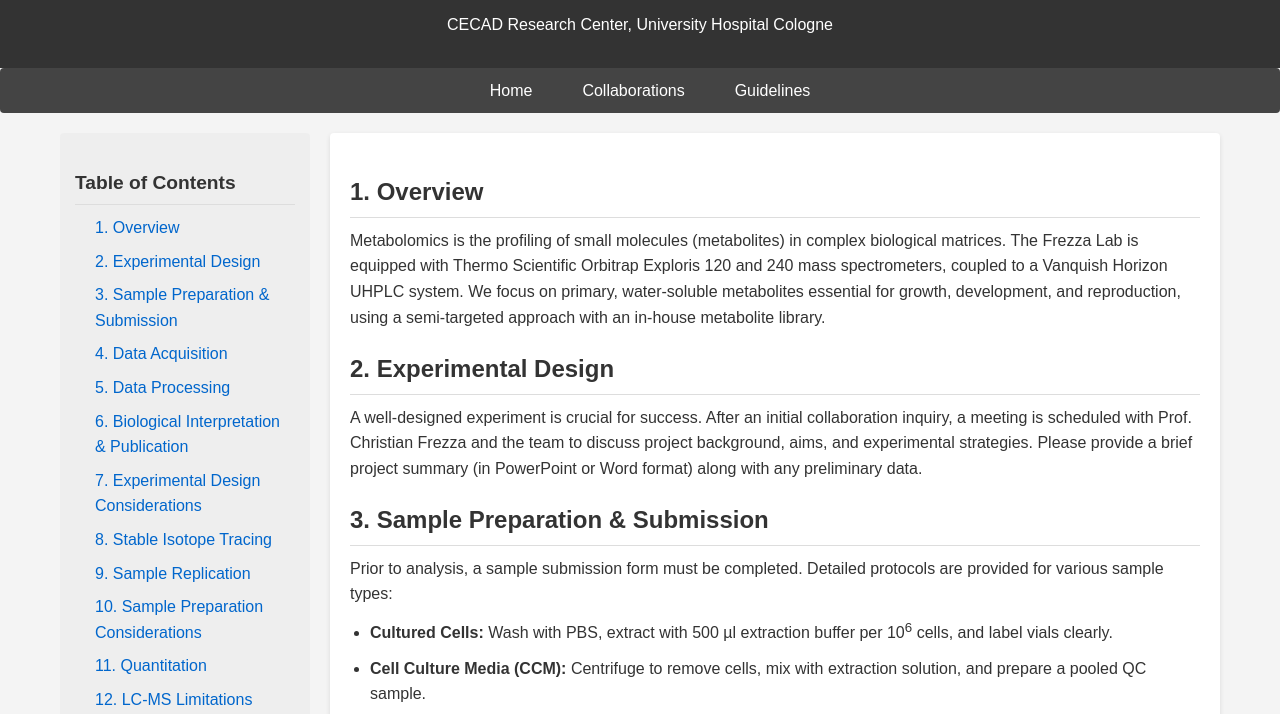
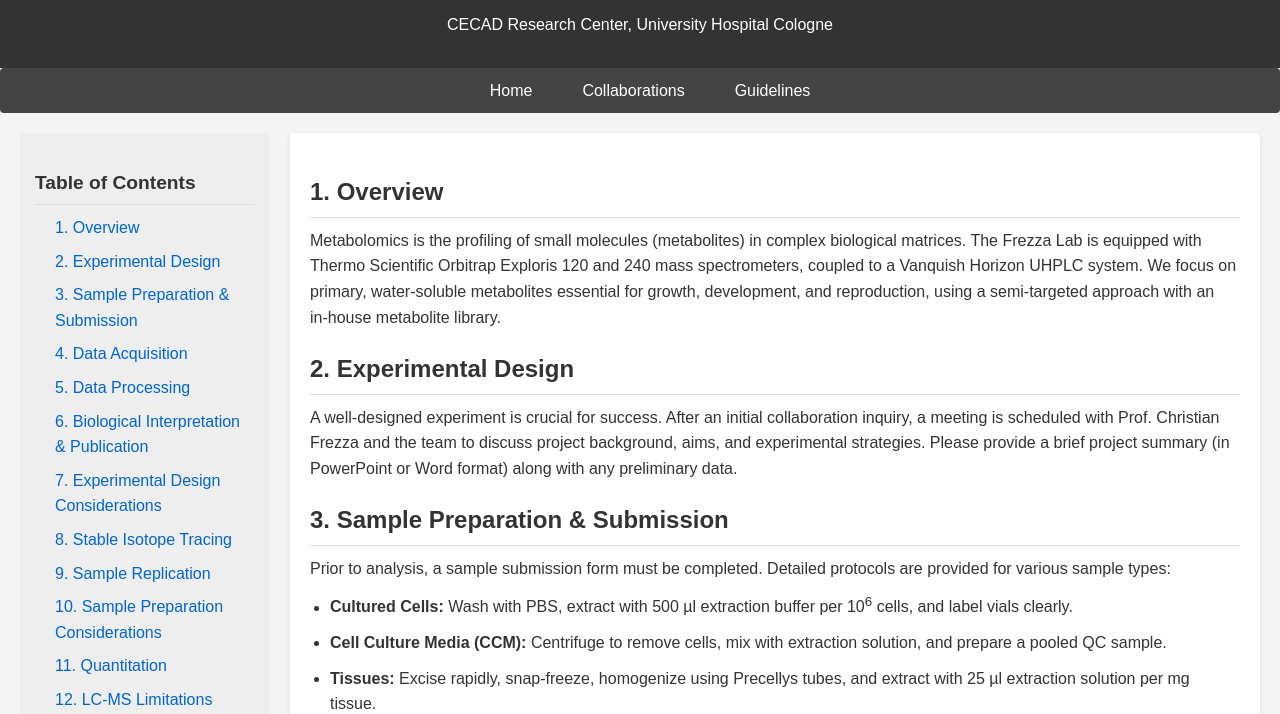
Before and after one commit to frezzametabolomics/frezza-metabolomics.github.io, a plain HTML site: page guidelines.html in a window 1280 px wide. Shown: the part 74-788 px from the top of the page. Drawn offline with Linux system fonts and the light colour scheme.

Commit message:
Update guidelines.html

```diff
--- a/guidelines.html
+++ b/guidelines.html
@@ -49,7 +49,7 @@
     /* Container for TOC + Main Content */
     .guidelines-container {
       display: flex;
-      max-width: 1200px;
+      max-width: 12000px;
       margin: 20px auto;
       padding: 0 20px;
       gap: 20px;
```
